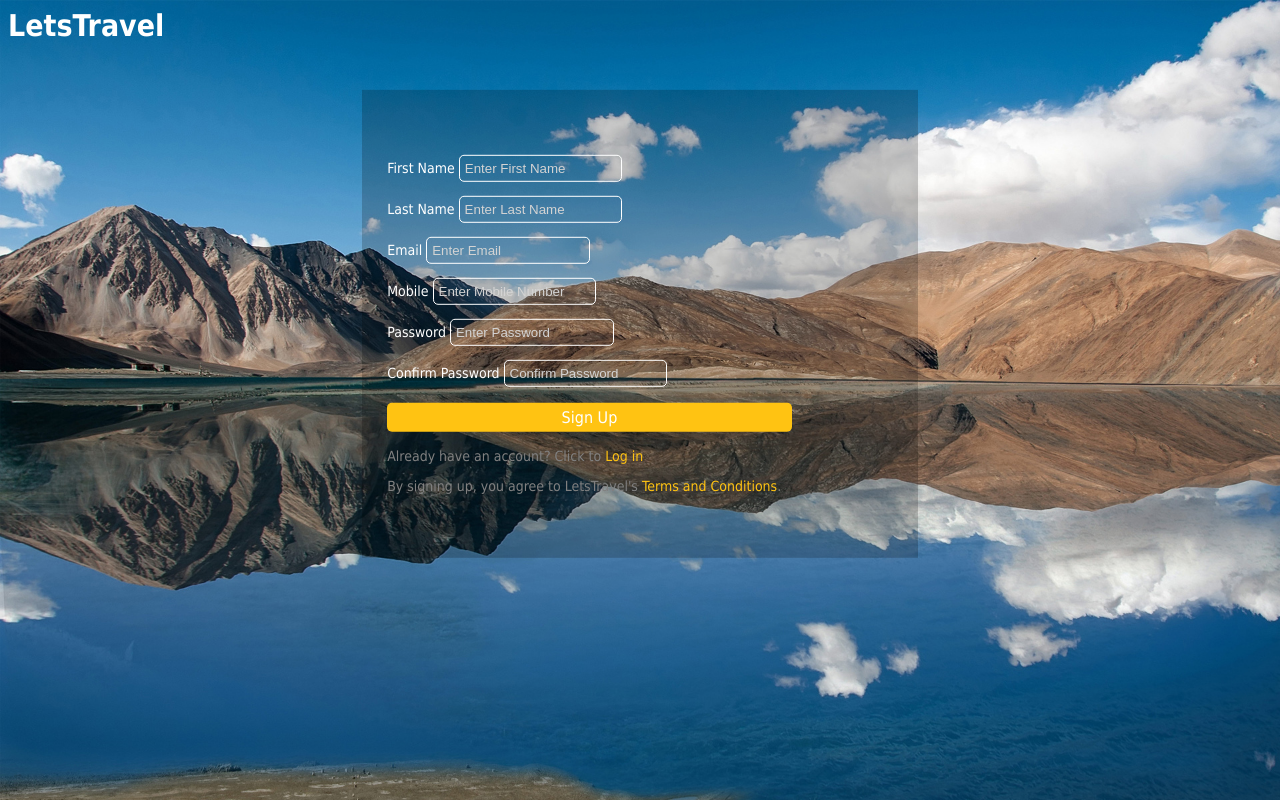
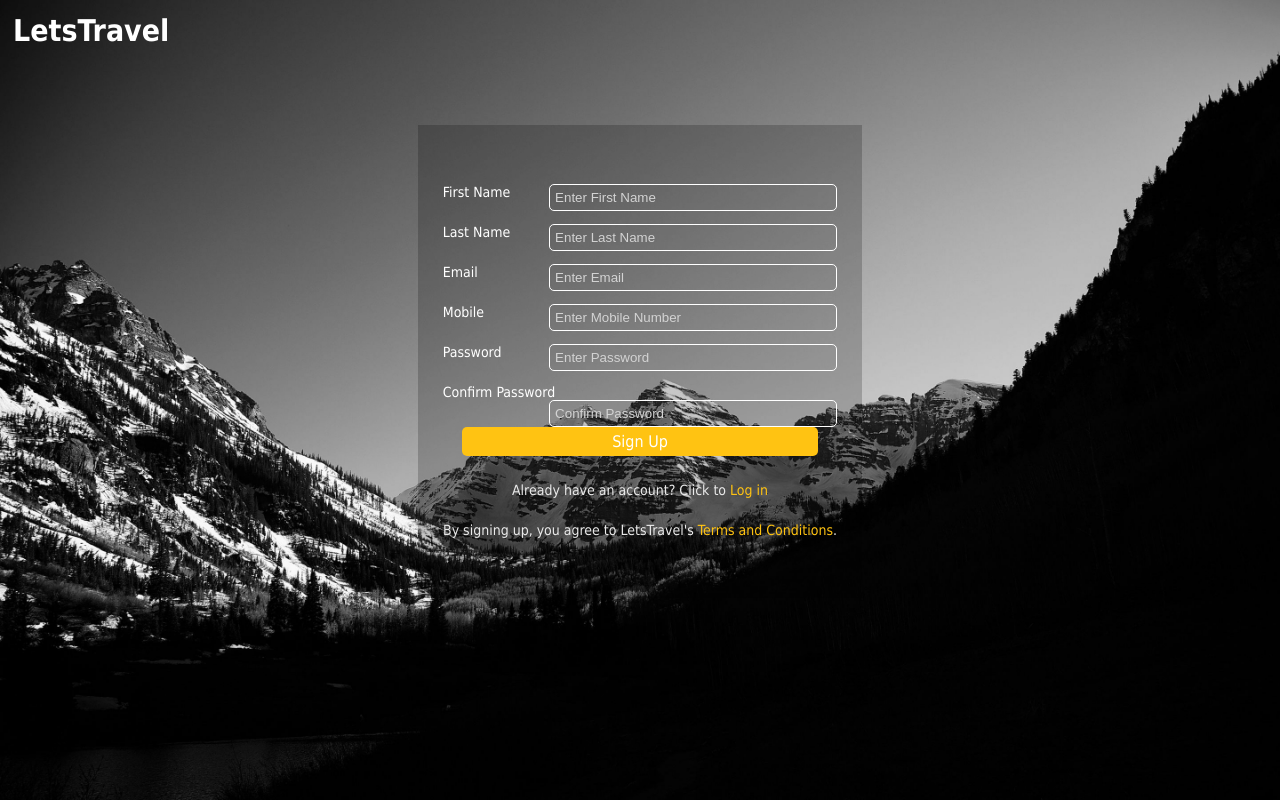
Before and after one commit to shivaneej/Letstravel, a PHP site: page /register.html in a window 1280 px wide. Run offline with PHP 8.4, Linux system fonts and the light colour scheme.

Commit message:
#4 login register done

```diff
--- a/register.html
+++ b/register.html
@@ -3,23 +3,29 @@
 <head>
 	<title>Letstravel</title>
 	<link rel="stylesheet" type="text/css" href="style.css">
+	<link rel="shortcut icon" href="images/favicon.png">
 	<meta charset="utf-8">
 	<meta name="viewport" content="width=device-width,initial-scale=1">
 </head>
 <body class="formbg">
-	<p class="heading" style="color: white">LetsTravel</p>
-	<div class="formWindow" id="userRegisterWindow">
-		<form>
-			<p class="formText">First Name <input class="userFormInput" type="text" name="userFirstName" placeholder="Enter First Name"></p>
-			<p class="formText">Last Name <input class="userFormInput" type="text" name="userLastName" placeholder="Enter Last Name"></p>
-			<p class="formText">Email <input  class="userFormInput" type="email" name="userEmail" placeholder="Enter Email"></p>
-			<p class="formText">Mobile <input class="userFormInput" type="text" name="userContact" placeholder="Enter Mobile Number"></p>
-			<p class="formText">Password <input class="userFormInput" type="password" name="userPasswd" placeholder="Enter Password"></p>
-			<p class="formText">Confirm Password <input class="userFormInput" type="password" name="userPasswdConf" placeholder="Confirm Password"></p>
-			<p><input type="submit" name="register" class="yellowBtn" value="Sign Up"></p>
-			<p class="formText" style="color: grey;">Already have an account? Click to <a href=# style="text-decoration: none; color: #ffc312;">Log in</a></p>
-			<p class="formText" style="color: grey;">By signing up, you agree to LetsTravel's <a href=# style="text-decoration: none; color: #ffc312;">Terms and Conditions</a>.</p>
-		</form>
+	<div class="full-container">
+		<p class="heading" style="color: white">LetsTravel</p>
+		<div class="center-container">
+			<div class="formWindow" id="userRegisterWindow">
+				<form>
+					<p class="label">First Name <input class="userFormInput" type="text" name="userFirstName" placeholder="Enter First Name"></p>
+					<p class="label">Last Name <input class="userFormInput" type="text" name="userLastName" placeholder="Enter Last Name"></p>
+					<p class="label">Email <input  class="userFormInput" type="email" name="userEmail" placeholder="Enter Email"></p>
+					<p class="label">Mobile <input class="userFormInput" type="text" name="userContact" placeholder="Enter Mobile Number"></p>
+					<p class="label">Password <input class="userFormInput" type="password" name="userPasswd" placeholder="Enter Password"></p>
+					<p class="label">Confirm Password <input class="userFormInput" type="password" name="userPasswdConf" placeholder="Confirm Password"></p>
+					<p><input type="submit" name="register" class="yellowBtn" value="Sign Up"></p>
+					<p class="formText">Already have an account? Click to <a href=userlogin.html style="text-decoration: none; color: #ffc312;">Log in</a></p>
+					<p class="formText">By signing up, you agree to LetsTravel's <a href=# style="text-decoration: none; color: #ffc312;">Terms and Conditions</a>.</p>
+				</form>
+			</div>
+		</div>
 	</div>
+
 </body>
 </html>
--- a/style.css
+++ b/style.css
@@ -1,46 +1,74 @@
-/*ffc312*/
+/*yellow: #ffc312
+light grey: #eaeaea
+dark grey: #555555*/
+.body{
+	margin: 0px;
+}
+.full-container{
+	margin: 0px;
+	padding: 0px;
+	overflow: hidden;
+}
+.center-container{
+	position: relative;
+	width: 80%;
+	height: 90vh;
+	margin: auto;
+	overflow-y: hidden;
+}
 .formWindow
 {
 	width: 40%;
-	margin: auto;
-	padding-left: 2%;
-	padding-right: 2%;
-	padding-top: 4%;
-	padding-bottom: 4%;
-	align-content: center;
+    height: auto;
+    margin: auto;
+    padding: 4% 2%;
+    align-content: center;
+    top: 10%;
+    position: relative;
 
 }
+
 .formbg
 {
-	background-image: url("images/1.jpg");
+	background-image: url("images/dark.jpg");
 	background-size: cover;
 }
 #userLoginWindow{
-	transform: translateY(35%);
+	/*transform: translateY(35%);*/
 	background-color: rgba(0,0,0,0.2);
 }
 #adminLoginWindow{
 
 }
 #userRegisterWindow{
-	transform: translateY(10%);
+	/*transform: translateY(10%);*/
 	background-color: rgba(0,0,0,0.2);
 }
-.formText{
+.label{
 	font-family: Tahoma;
 	font-size: 14px;
 	color: white;
 }
-.formTextInvert{
+.labelInvert{
 	font-family: Tahoma;
 	font-size: 14px;
-	color: black;
+	color: #555555;
+}
+.formText{
+	color: #eaeaea;
+	font-family: Tahoma;
+	font-size: 14px;
+	text-align: center;
+}
+p{
+	padding: 5px;
 }
 input:not(.yellowBtn){
-	width: 30%;
+	width: 70%;
 	height: 5%;
 	border-radius: 5px;
 	padding: 5px;
+	float: right;
 }
 .userFormInput{
 	border:0.5px solid white;
@@ -51,7 +79,7 @@ border:0.5px solid lightgrey;
 }
 
 .yellowBtn{
-	width: 80%;
+	width: 90%;
 	margin: auto;
 	height: 5%;
 	border-radius: 5px;
@@ -61,6 +89,11 @@ border:0.5px solid lightgrey;
 	font-family: Tahoma;
 	font-size: 16px;
 	border:none;
+	position: relative;
+	left: 5%;
+}
+.yellowBtn:hover{
+	cursor: pointer;
 }
 ::placeholder { /* Chrome, Firefox, Opera, Safari 10.1+ */
     color: lightgrey;
@@ -80,3 +113,6 @@ border:0.5px solid lightgrey;
 	font-size: 30px;
 	margin: 0;
 }
+.forgotPasswd{
+	float: right;
+}
```
Also changed, not shown: adminlogin.html (+7 -4 lines), temp.html (added, +32 -0 lines), userlogin.html (+15 -9 lines), images/dark.jpg (added), images/favicon.png (added).
